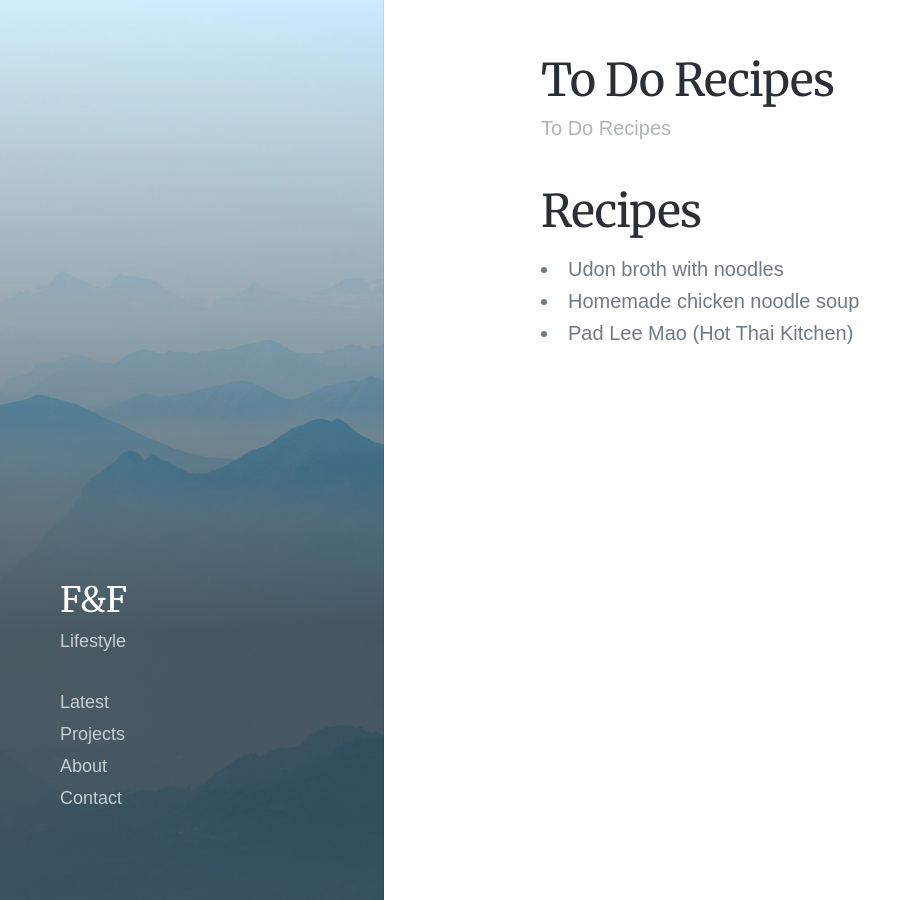
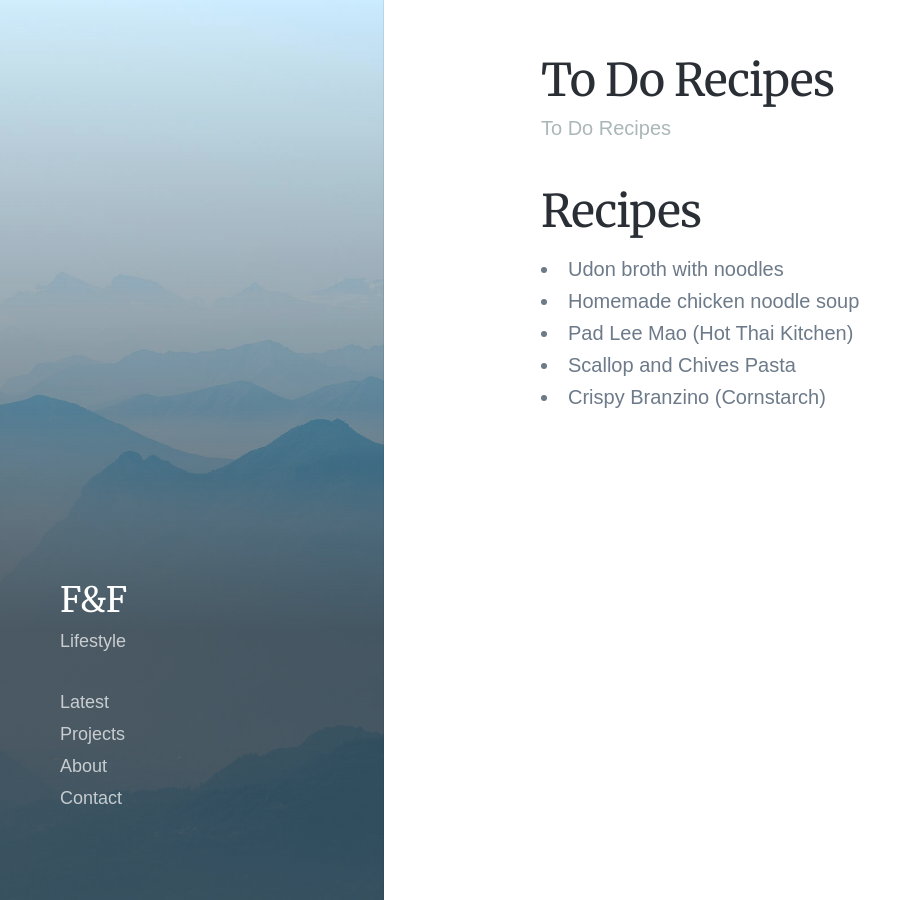
Before and after one commit to zibrahims/zibrahims.github.io, a Jekyll site: the page built from _pages/recipes-to-do.md, in a window 1280 px wide and 900 px high. Shown: the whole window, without its empty margins (0-922 px from the left). Built offline with Jekyll 4.4.1, drawn with Linux system fonts in a browser that asks for light colours; nearby versions of some CDN libraries; some web fonts are replaced.

Commit message:
Add TODO recipes

```diff
--- a/_pages/recipes-to-do.md
+++ b/_pages/recipes-to-do.md
@@ -11,3 +11,5 @@ featured_image: /images/demo/demo-portrait.jpg
 * Udon broth with noodles
 * Homemade chicken noodle soup
 * Pad Lee Mao (Hot Thai Kitchen)
+* Scallop and Chives Pasta
+* Crispy Branzino (Cornstarch)
```
